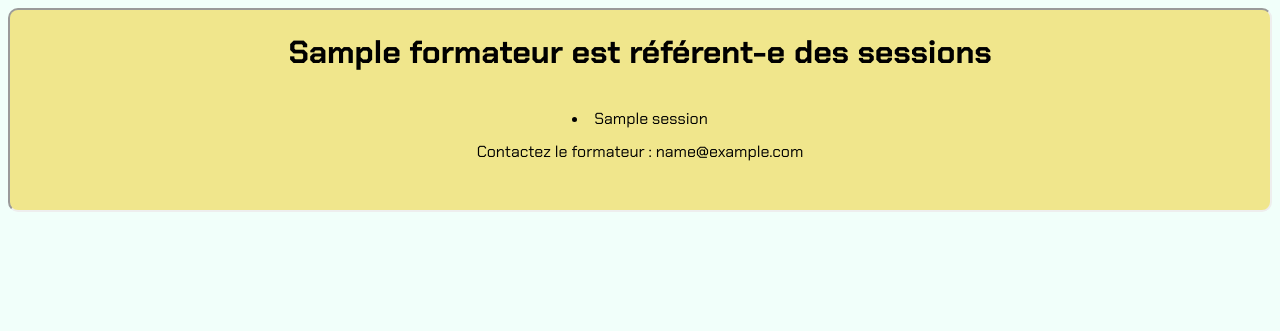
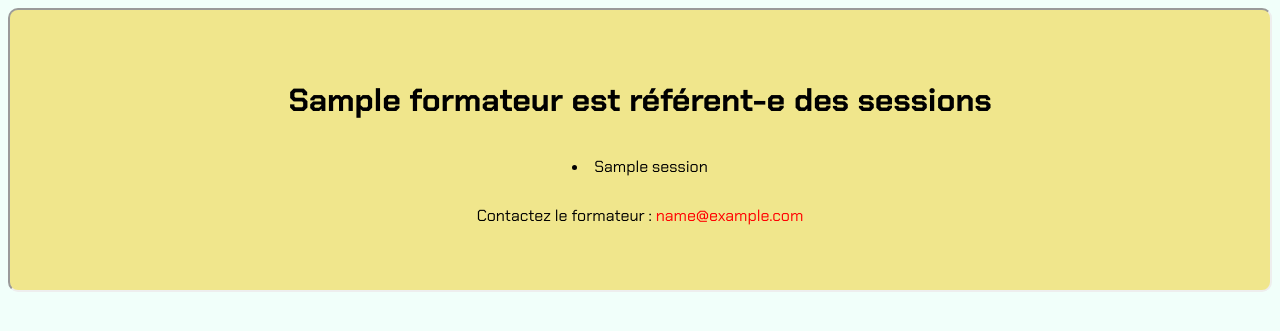
Before and after one commit to AnthonyWGit/Sessions_Formations, a PHP site: template templates/formateur/detail.html.twig in a window 1280 px wide. Shown: the top 331 px of the page. Run offline with PHP 8.4, Linux system fonts and the light colour scheme; the template is opened without the code that fills it: most values are stand-ins (such as "Sample title", 1, 10 or a date in 2020); some libraries are stand-ins or nearby versions.

Commit message:
using corresponding js

```diff
--- a/templates/formateur/detail.html.twig
+++ b/templates/formateur/detail.html.twig
@@ -7,15 +7,15 @@
 {% block title %}Hello FormateurDetail{% endblock %}
 
 {% block body %}
-<div class="encard">
+<div class="encardC">
     <h1>{{ formateur }} est référent-e des sessions </h1>
         {% for session in formateur.sessions %}
             <li>{{ session }}</li>
         {% endfor %}
 
     <p>
-        Contactez le formateur : <a href="mailto:{{formateur.email}}">{{ formateur.email }}</a>
+        Contactez le formateur : <a class="red" href="mailto:{{formateur.email}}">{{ formateur.email }}</a>
     </p>
 </div>
-<script src="{{ asset('js/toggle.js') }}"></script>
+<script src="{{ asset('js/toggleEncardC.js') }}"></script>
 {% endblock %}
```
